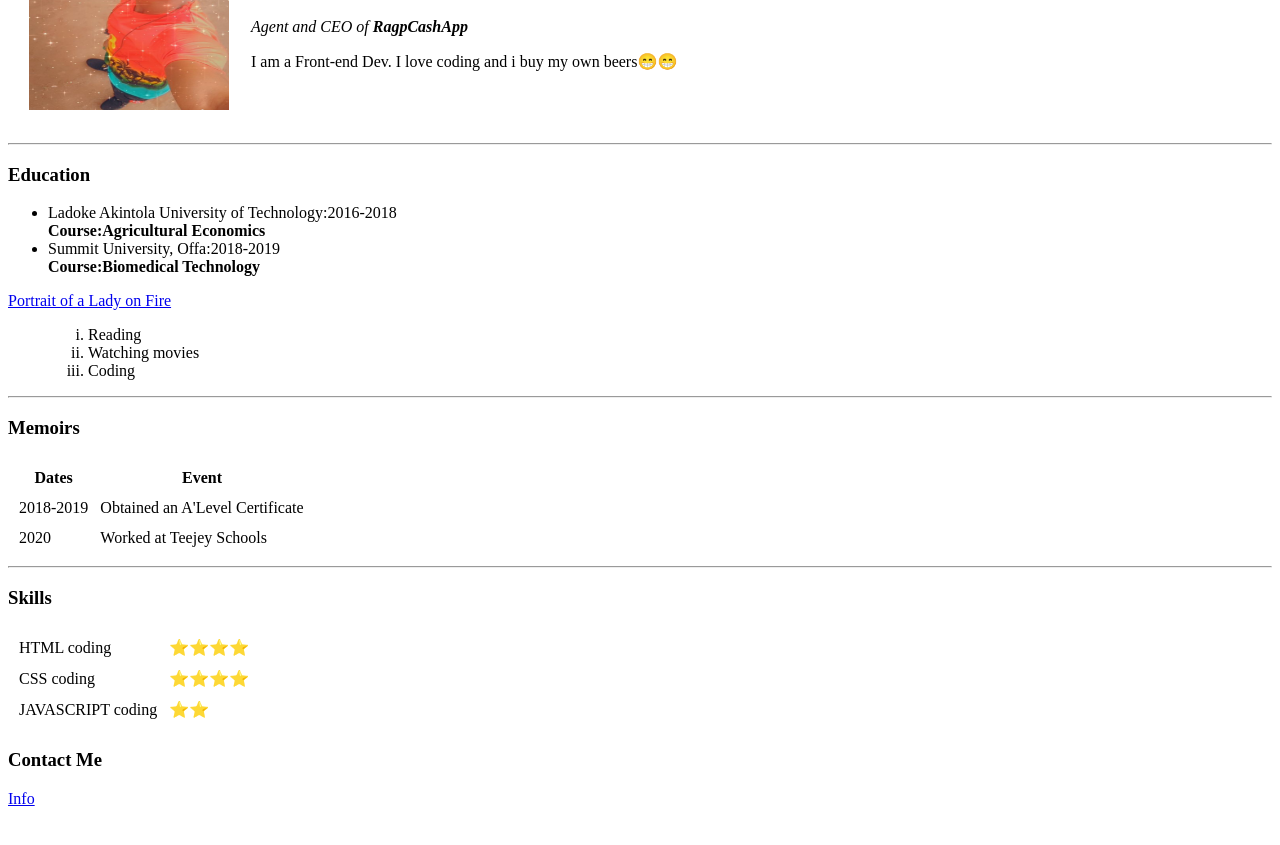
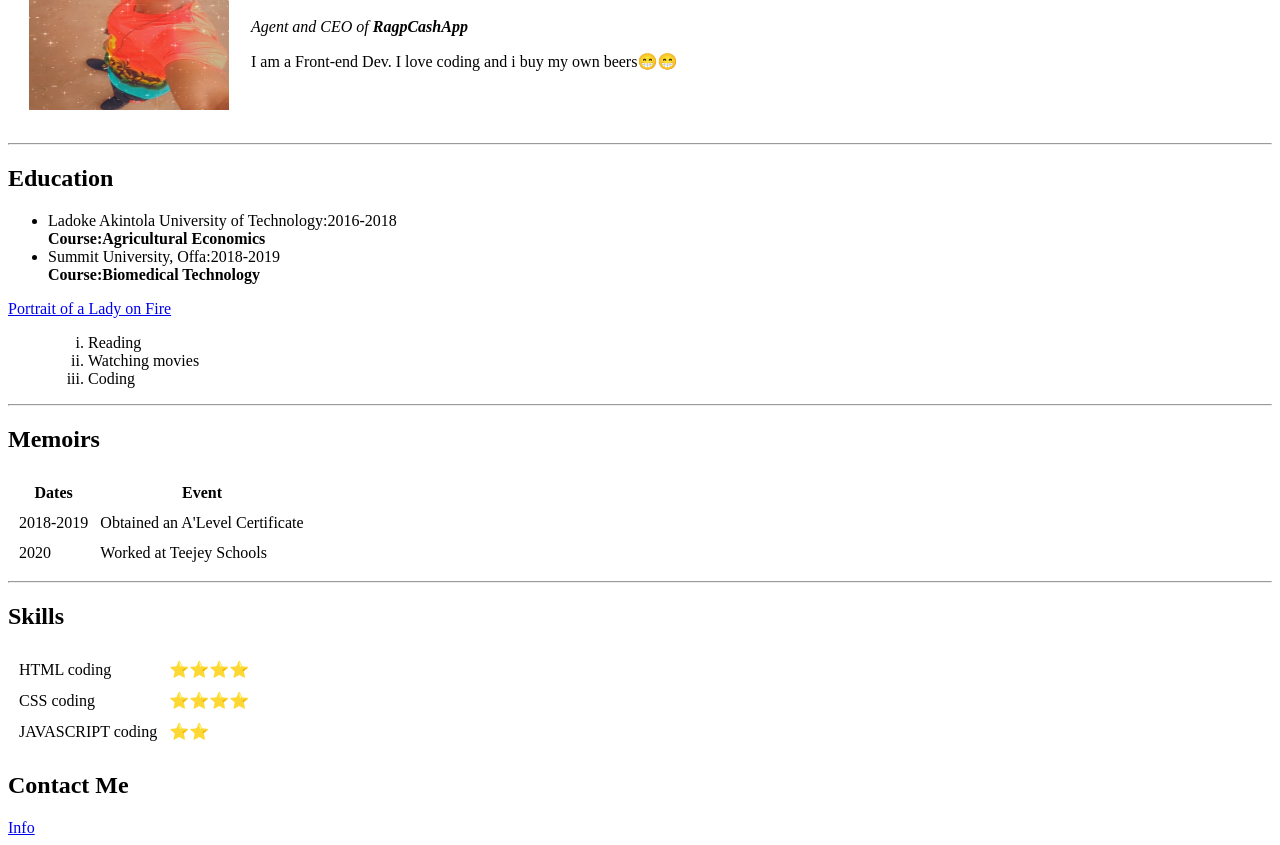
Before and after one commit to Demmielade/Udemy-makeover, a plain HTML site: page index.html in a window 1280 px wide. Shown: the part 119-964 px from the top of the page. Before the commit the page ends 935 px from the top, so only its background shows below. Drawn offline with Linux system fonts and the light colour scheme.

Commit message:
Update index.html

```diff
--- a/index.html
+++ b/index.html
@@ -4,6 +4,7 @@
 <head>
   <meta charset="utf-8">
   <title>💓Demmie's Personal Site</title>
+  <link href="/css/styles.css" rel="stylesheet">
 </head>
 
 <body>
@@ -16,7 +17,7 @@
     </td>
   </table>
   <hr>
-  <h3>Education</h3>
+  <h2>Education</h2>
   <ul>
     <li>Ladoke Akintola University of Technology:2016-2018 <br> <strong>Course:Agricultural Economics</strong></li>
     <li>Summit University, Offa:2018-2019 <br> <strong>Course:Biomedical Technology</strong></li>
@@ -30,7 +31,7 @@
     </ol>
   </ul>
   <hr>
-  <h3>Memoirs</h3>
+  <h2>Memoirs</h2>
   <table cellspacing="10px">
     <thead>
       <tr>
@@ -50,7 +51,7 @@
     </tbody>
   </table>
   <hr>
-  <h3>Skills</h3>
+  <h2>Skills</h2>
   <table cellspacing="10px">
     <tr>
       <td>HTML coding</td>
@@ -65,7 +66,7 @@
       <td>⭐⭐</td>
     </tr>
   </table>
-  <h3>Contact Me</h3>
+  <h2>Contact Me</h2>
   <a href="/Udemy-makeover/tweets.html">Info</a>
 </body>
 
```
